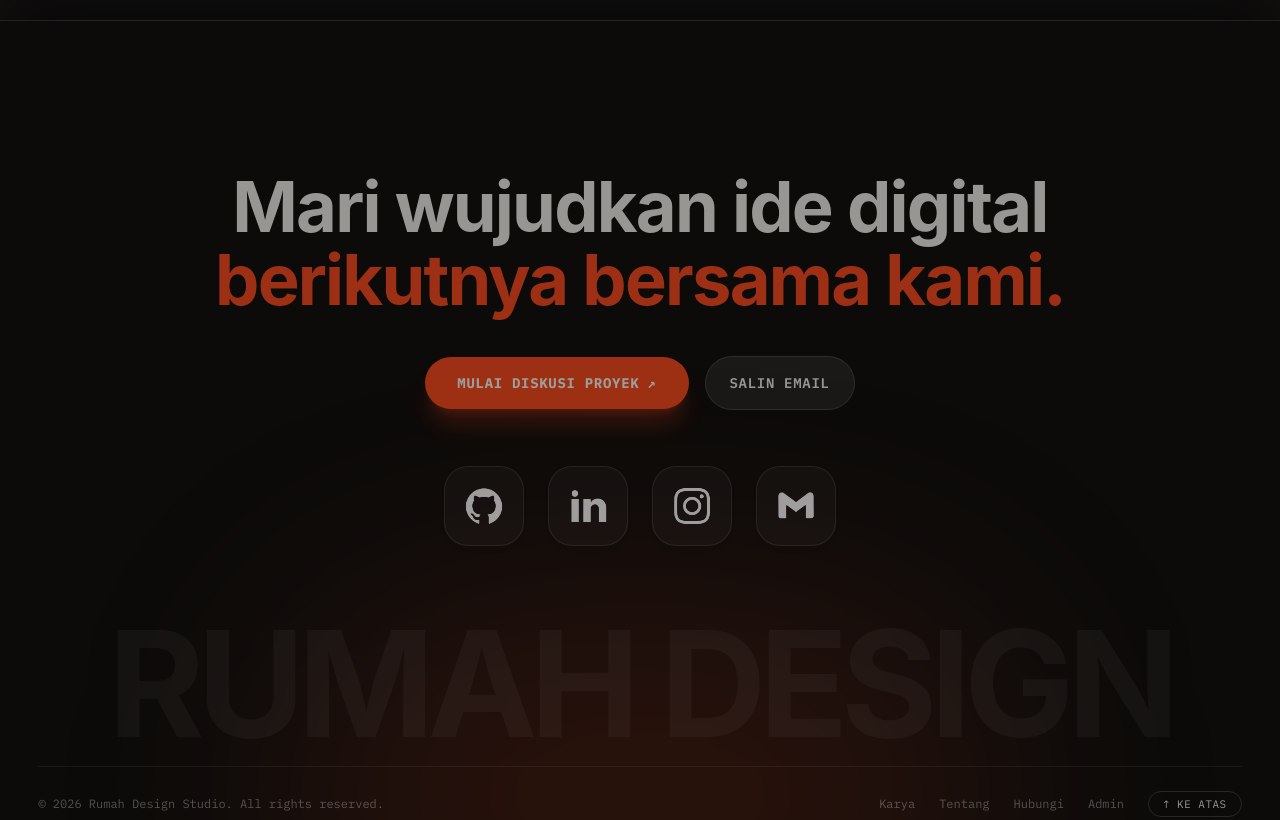
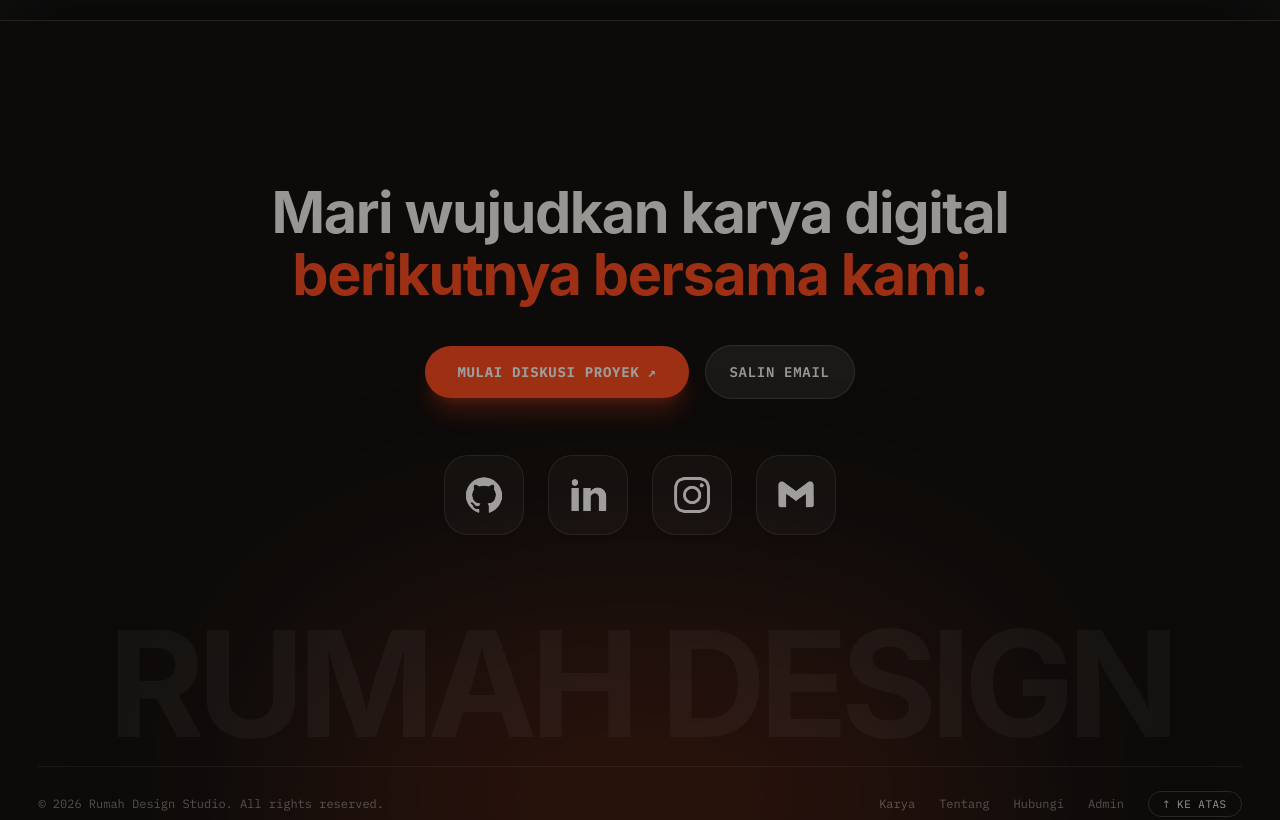
Before and after one commit to gyonmd-tech/Rumah-Design, a Nuxt app: page / in a window 1280 px wide. Shown: the part 1320-2140 px from the top of the page. Built offline with nearby package versions, Linux system fonts and the light colour scheme; no server answers; a web font is replaced by a local one.

Commit message:
style: balance footer copywriting and fix split text line break

```diff
--- a/components/SiteFooter.vue
+++ b/components/SiteFooter.vue
@@ -67,12 +67,11 @@ const socialChannels = [
 
     <div ref="footerInnerRef" class="page-shell-wide relative z-10 flex flex-col justify-between grow w-full">
       <!-- Top / Center Hero Content -->
-      <div class="my-auto text-center max-w-4xl mx-auto space-y-8 sm:space-y-10 py-6 sm:py-10">
-        <!-- Big Headline -->
-        <h2 class="font-display text-[clamp(2.5rem,5.5vw,5.5rem)] text-paper tracking-tight font-bold leading-[1.04]">
-          <span>Mari wujudkan ide digital</span>
-          <br class="hidden sm:inline">
-          <span class="text-signal"> berikutnya bersama kami.</span>
+      <div class="my-auto text-center max-w-5xl mx-auto space-y-8 sm:space-y-10 py-6 sm:py-10">
+        <!-- Big Balanced Headline -->
+        <h2 class="font-display text-[clamp(2.25rem,4.5vw,4.5rem)] text-paper tracking-tight font-bold leading-[1.08] text-balance">
+          <span class="block">Mari wujudkan karya digital</span>
+          <span class="block text-signal">berikutnya bersama kami.</span>
         </h2>
 
         <!-- Action Buttons -->
```
